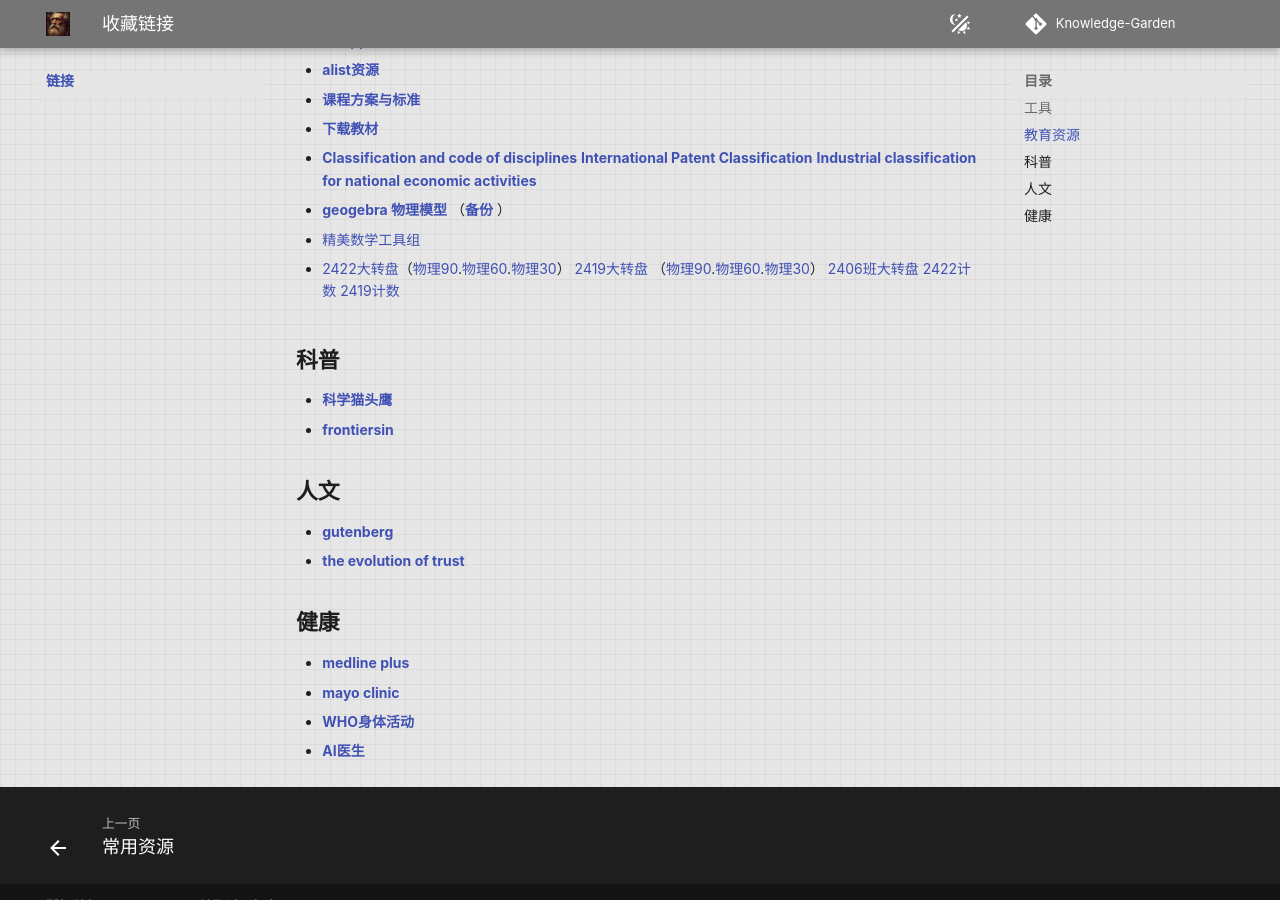
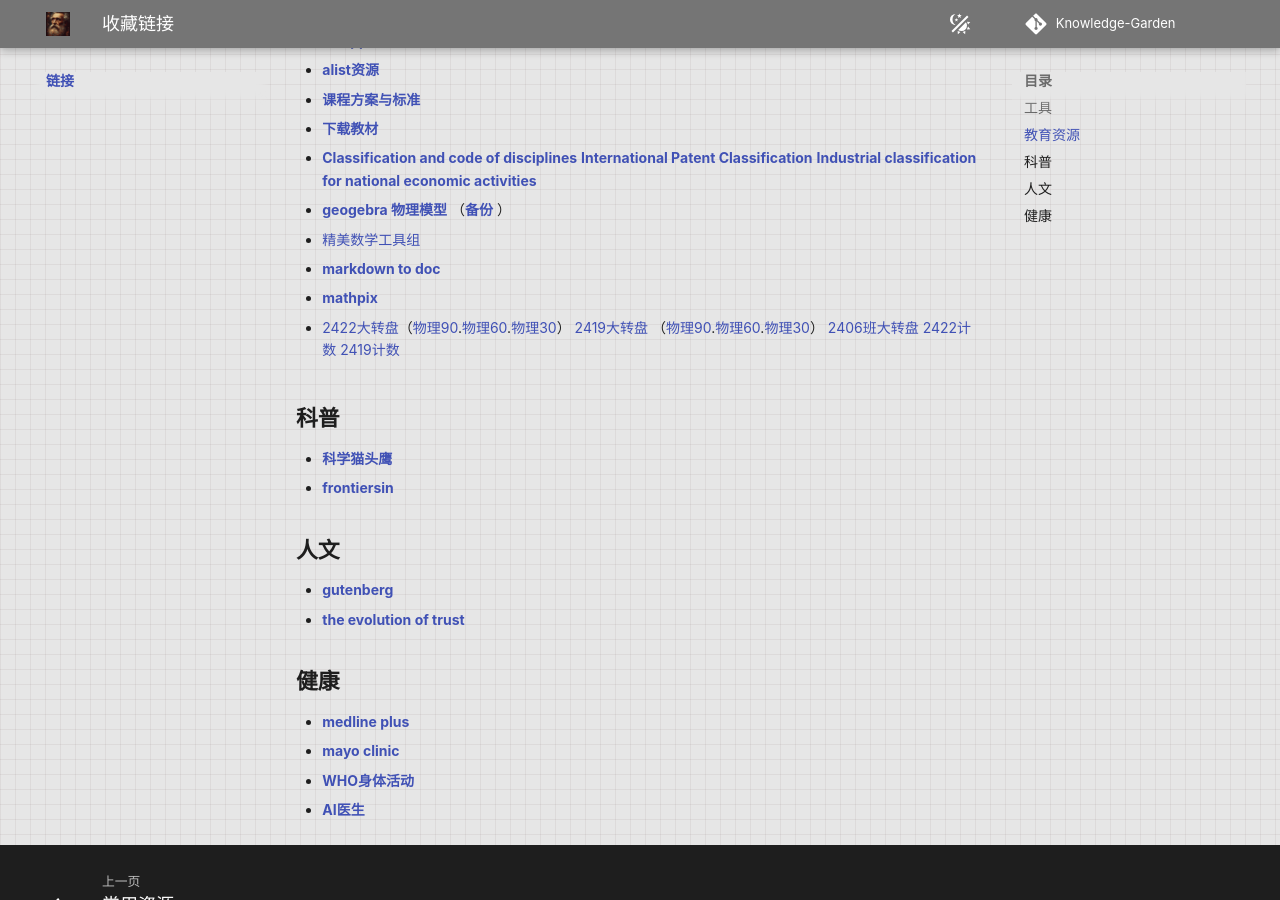
Before and after one commit to tarenaexit/mkdocs-merterial-garden, an MkDocs documentation site: the page built from docs/flinks/index.md, in a window 1280 px wide and 900 px high, scrolled down 612 px. Built offline with MkDocs 1.6.1 and Material for MkDocs 9.7.7, drawn with Linux system fonts in a browser that asks for light colours; nearby versions of some CDN libraries; some web fonts are replaced; comment, search, counter and statistics services are not loaded.

Commit message:
Update index.md

```diff
--- a/docs/flinks/index.md
+++ b/docs/flinks/index.md
@@ -23,6 +23,8 @@ updated: 2024-03-21
 - __[Classification and code of disciplines](http://da.ccsyue.com/it/markmap/full.html#?d=http://da.ccsyue.com/te/1/ipc/index.md)__    __[International Patent Classification](https://ipc.incopat.com/index "https://ipcpub.wipo.int/")__    __[Industrial classification for national economic activities](http://da.ccsyue.com/it/markmap/full.html#?d=http://da.ccsyue.com/te/1/activities/index.md)__
 - __[geogebra 物理模型](https://ggb123.cn/m/phhgubfg)__ （__[备份](https://www.geogebra.org/m/uj3qtxkz)__ ）
 - [精美数学工具组](https://www.desmos.com)
+- __[markdown to doc](http://www.yayacool.com/md2doc)__
+- __[mathpix](https://accounts.mathpix.com/)__
 
 - [2422大转盘](https://tinydecisions.app/en/decisions/0195524c-84b6-73eb-bc99-1cd2a990d003)（[物理90](https://tinydecisions.app/en/decisions/01955568-6c04-78c1-a492-e7ef138180b4).[物理60](https://tinydecisions.app/en/decisions/01955574-5dad-7a2d-9b15-2a616241c66e).[物理30](https://tinydecisions.app/en/decisions/01955574-d628-7716-a912-c331cc568fe1)）    [2419大转盘](https://tinydecisions.app/en/decisions/01955577-b1ca-723b-bf2d-a34cb35f4e40) （[物理90](https://tinydecisions.app/en/decisions/01955575-2f0f-7958-b5fd-de89b12ad1a7).[物理60](https://tinydecisions.app/en/decisions/01955575-c908-7997-ac5e-12095568d113).[物理30](https://tinydecisions.app/en/decisions/01955576-2a11-7e87-aef7-88005cdb5556)）    [2406班大转盘](https://tinydecisions.app/en/decisions/01955ebc-6f80-7a3d-ae16-4462a967e5dc)    [2422计数](https://0config.ccsyue.com/0config/22/)    [2419计数](https://0config.ccsyue.com/0config/19/)
 
```
